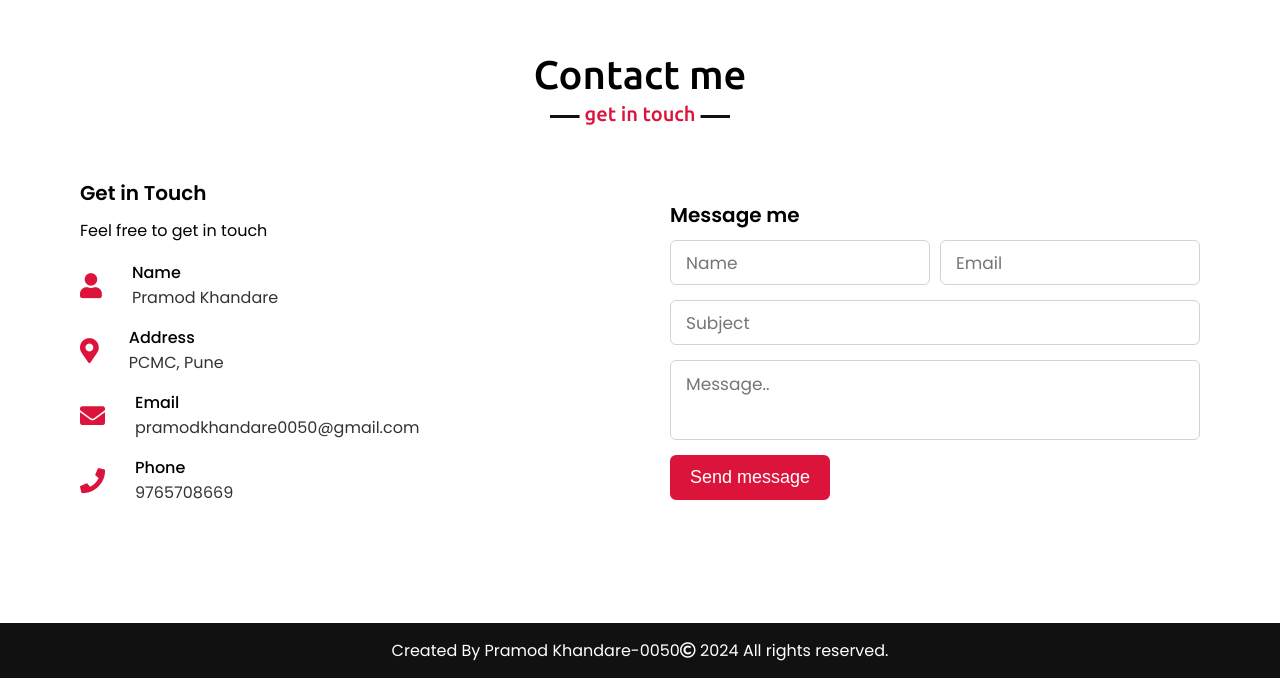
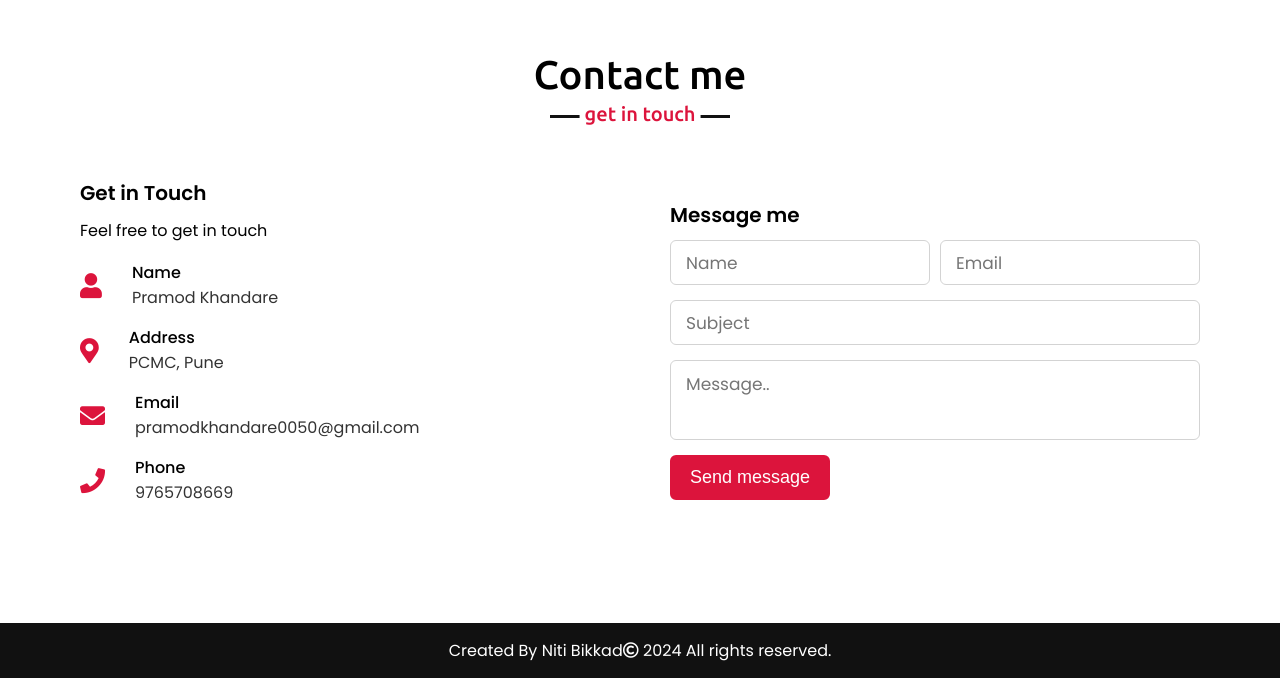
Before and after one commit to pramodk5050/Pramod_Portfolio, a plain HTML site: page index.html in a window 1280 px wide. Shown: the part 2971-3649 px from the top of the page. Drawn offline with nearby package versions, Linux system fonts and the light colour scheme.

Commit message:
Update index.html

```diff
--- a/index.html
+++ b/index.html
@@ -267,7 +267,7 @@
 
     <!-- footer section start -->
     <footer>
-        <span>Created By Pramod Khandare-0050<span class="far fa-copyright"></span> 2024 All rights reserved.</span>
+        <span>Created By Niti Bikkad<span class="far fa-copyright"></span> 2024 All rights reserved.</span>
     </footer>
 
     <script src="script.js"></script>
```
